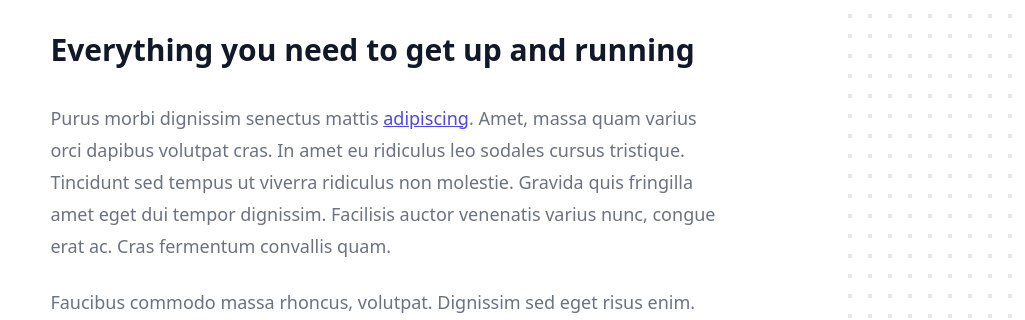
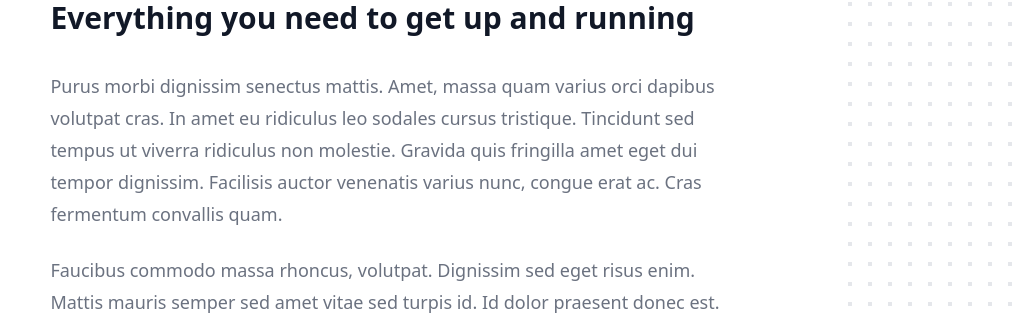
Before and after one commit to VinnieRossi/DontTimeTheMarket, a React (Create React App) app: page / in a window 1280 px wide. Shown: the part 1916-2236 px from the top of the page, without its empty margins (255-1280 px from the left). Built offline with nearby package versions, Linux system fonts and the light colour scheme; the HTML template or start-up script is replaced by a standard one.

Commit message:
Update Intro.tsx

```diff
--- a/src/components/Intro.tsx
+++ b/src/components/Intro.tsx
@@ -129,8 +129,7 @@ const Intro = (): JSX.Element => {
             sed <strong>eget risus enim</strong>. Mattis mauris semper sed amet
             vitae sed turpis id. Id dolor praesent donec est. Odio penatibus
             risus viverra tellus varius sit neque erat velit. Faucibus commodo
-            massa rhoncus, volutpat. Dignissim sed eget risus enim.{" "}
-            <a href="#">Mattis mauris semper</a> sed amet vitae sed turpis id.
+            massa rhoncus, volutpat. Dignissim sed eget risus enim.
           </p>
           <ul>
             <li>Quis elit egestas venenatis mattis dignissim.</li>
@@ -182,12 +181,12 @@ const Intro = (): JSX.Element => {
           </figure>
           <h2>Everything you need to get up and running</h2>
           <p>
-            Purus morbi dignissim senectus mattis <a href="#">adipiscing</a>.
-            Amet, massa quam varius orci dapibus volutpat cras. In amet eu
-            ridiculus leo sodales cursus tristique. Tincidunt sed tempus ut
-            viverra ridiculus non molestie. Gravida quis fringilla amet eget dui
-            tempor dignissim. Facilisis auctor venenatis varius nunc, congue
-            erat ac. Cras fermentum convallis quam.
+            Purus morbi dignissim senectus mattis. Amet, massa quam varius orci
+            dapibus volutpat cras. In amet eu ridiculus leo sodales cursus
+            tristique. Tincidunt sed tempus ut viverra ridiculus non molestie.
+            Gravida quis fringilla amet eget dui tempor dignissim. Facilisis
+            auctor venenatis varius nunc, congue erat ac. Cras fermentum
+            convallis quam.
           </p>
           <p>
             Faucibus commodo massa rhoncus, volutpat. Dignissim sed eget risus
```
